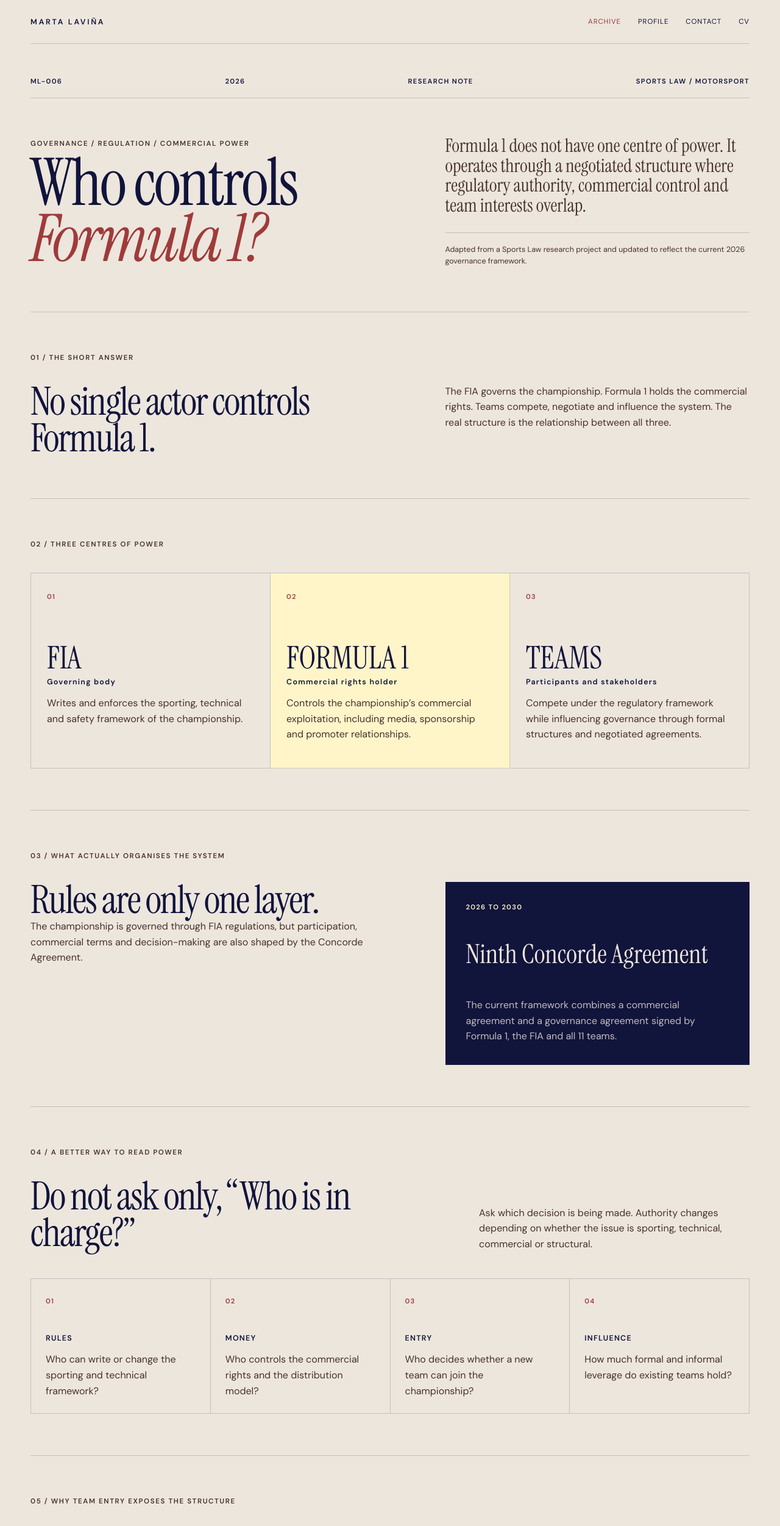
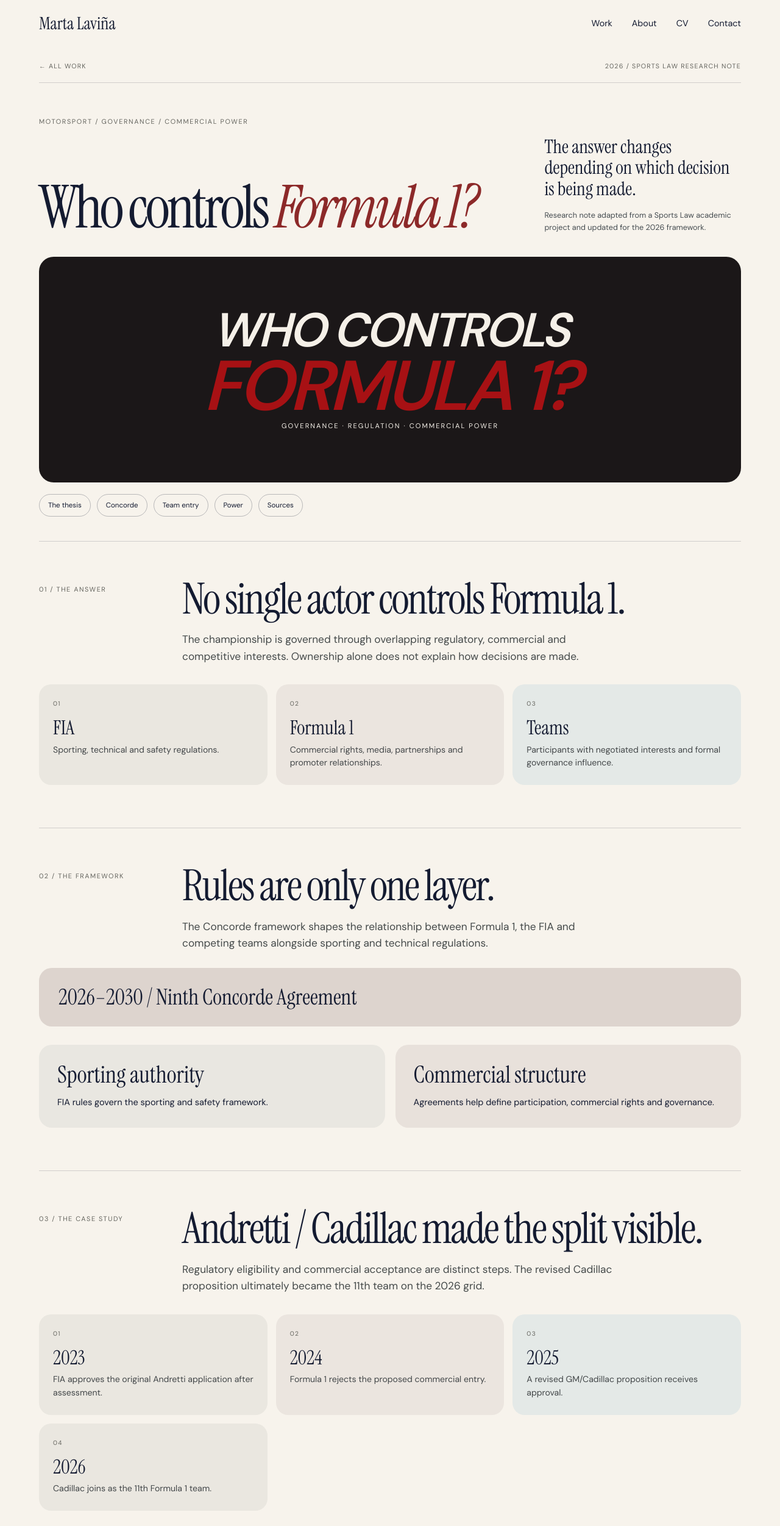
Before and after one commit to martalavina/marta-archive-portfolio, a Next.js app: page /archive/formula-1-governance in a window 1280 px wide. Shown: the top 2502 px of the page at 61% size. Built offline with nearby package versions, Linux system fonts and the light colour scheme.

Commit message:
Redesign formula-1-governance as concise visual project story

```diff
--- a/app/archive/formula-1-governance/page.js
+++ b/app/archive/formula-1-governance/page.js
@@ -1,174 +1,16 @@
-import './formula-1-governance.css';
-
-const actors = [
-  ['FIA', 'Governing body', 'Writes and enforces the sporting, technical and safety framework of the championship.'],
-  ['FORMULA 1', 'Commercial rights holder', 'Controls the championship’s commercial exploitation, including media, sponsorship and promoter relationships.'],
-  ['TEAMS', 'Participants and stakeholders', 'Compete under the regulatory framework while influencing governance through formal structures and negotiated agreements.'],
-];
-
-const powerQuestions = [
-  ['RULES', 'Who can write or change the sporting and technical framework?'],
-  ['MONEY', 'Who controls the commercial rights and the distribution model?'],
-  ['ENTRY', 'Who decides whether a new team can join the championship?'],
-  ['INFLUENCE', 'How much formal and informal leverage do existing teams hold?'],
-];
-
-function Arrow() {
-  return <span className="ui-arrow ui-arrow-right" aria-hidden="true" />;
-}
-
-function MobileMenu() {
-  return (
-    <details className="mobile-nav">
-      <summary>MENU</summary>
-      <div className="mobile-menu-panel">
-        <div className="mobile-menu-top"><span>MARTA LAVIÑA</span><span className="mobile-menu-close">×</span></div>
-        <div className="mobile-menu-links">
-          <a href="/archive"><span>ARCHIVE</span><small>01</small></a>
-          <a href="/profile"><span>PROFILE</span><small>02</small></a>
-          <a href="/contact"><span>CONTACT</span><small>03</small></a>
-          <span className="mobile-menu-disabled"><span>CV</span><small>04</small></span>
-        </div>
-        <div className="mobile-menu-foot"><span>SPORTS / BRANDS / PEOPLE / EXPERIENCES</span></div>
-      </div>
-    </details>
-  );
-}
-
-export const metadata = {
-  title: 'Who Controls Formula 1? | Marta Laviña',
-  description: 'A short research note on Formula 1 governance, regulation, commercial rights and stakeholder power.',
+import ProjectStory from '../../ProjectStory';
+export const metadata={title:'Who Controls Formula 1? | Marta Laviña',description:'A concise research note about Formula 1 governance, commercial rights and influence.'};
+const story={
+ meta:'2026 / SPORTS LAW RESEARCH NOTE',eyebrow:'MOTORSPORT / GOVERNANCE / COMMERCIAL POWER',
+ title:'Who controls',titleAccent:'Formula 1?',lead:'The answer changes depending on which decision is being made.',
+ role:'Research note adapted from a Sports Law academic project and updated for the 2026 framework.',
+ accent:'#ddd4ce',highlight:'#8c2929',
+ sections:[
+ {label:'The answer',short:'The thesis',title:'No single actor controls Formula 1.',copy:'The championship is governed through overlapping regulatory, commercial and competitive interests. Ownership alone does not explain how decisions are made.',cards:[{title:'FIA',copy:'Sporting, technical and safety regulations.'},{title:'Formula 1',copy:'Commercial rights, media, partnerships and promoter relationships.'},{title:'Teams',copy:'Participants with negotiated interests and formal governance influence.'}]},
+ {label:'The framework',short:'Concorde',title:'Rules are only one layer.',copy:'The Concorde framework shapes the relationship between Formula 1, the FIA and competing teams alongside sporting and technical regulations.',statement:'2026–2030 / Ninth Concorde Agreement',panels:[{title:'Sporting authority',copy:'FIA rules govern the sporting and safety framework.'},{title:'Commercial structure',copy:'Agreements help define participation, commercial rights and governance.'}]},
+ {label:'The case study',short:'Team entry',title:'Andretti / Cadillac made the split visible.',copy:'Regulatory eligibility and commercial acceptance are distinct steps. The revised Cadillac proposition ultimately became the 11th team on the 2026 grid.',cards:[{title:'2023',copy:'FIA approves the original Andretti application after assessment.'},{title:'2024',copy:'Formula 1 rejects the proposed commercial entry.'},{title:'2025',copy:'A revised GM/Cadillac proposition receives approval.'},{title:'2026',copy:'Cadillac joins as the 11th Formula 1 team.'}]},
+ {label:'What it reveals',short:'Power',title:'Ask what kind of decision is being made.',copy:'Who writes rules? Who manages commercial value? Who approves entry? Who negotiates the terms? Those are different power questions.',pills:['Rules','Money','Entry','Influence']},
+ {label:'Sources & context',short:'Sources',title:'A research note, not a claim to insider access.',copy:'This page condenses an academic Sports Law project; the 2026 governance details are based on public official Formula 1 and FIA information.',panels:[{title:'Framework',copy:'Formula 1 official communications on the 2026–2030 Concorde Agreement.'},{title:'Team entry',copy:'FIA and Formula 1 public accounts of Andretti, Cadillac and the 11th team.'}]}
+ ],closing:'Formula 1 is governed by a managed balance of authority.'
 };
-
-export default function FormulaOneGovernancePage() {
-  return (
-    <main className="f1-note">
-      <header className="site-header shell">
-        <a className="wordmark" href="/">MARTA LAVIÑA</a>
-        <nav className="desktop-nav" aria-label="Primary navigation">
-          <a className="nav-active" href="/archive">ARCHIVE</a>
-          <a href="/profile">PROFILE</a>
-          <a href="/contact">CONTACT</a>
-          <span className="nav-disabled">CV</span>
-        </nav>
-        <MobileMenu />
-      </header>
-
-      <section className="f1-hero shell reveal">
-        <div className="f1-meta">
-          <span>ML-006</span>
-          <span>2026</span>
-          <span>RESEARCH NOTE</span>
-          <span>SPORTS LAW / MOTORSPORT</span>
-        </div>
-        <div className="f1-hero-grid">
-          <div>
-            <p className="f1-kicker">GOVERNANCE / REGULATION / COMMERCIAL POWER</p>
-            <h1>Who controls<br /><em>Formula 1?</em></h1>
-          </div>
-          <div className="f1-intro">
-            <p>Formula 1 does not have one centre of power. It operates through a negotiated structure where regulatory authority, commercial control and team interests overlap.</p>
-            <p className="f1-source-note">Adapted from a Sports Law research project and updated to reflect the current 2026 governance framework.</p>
-          </div>
-        </div>
-      </section>
-
-      <section className="f1-thesis shell section-rule">
-        <p className="f1-section-label">01 / THE SHORT ANSWER</p>
-        <div className="f1-thesis-grid">
-          <h2>No single actor controls Formula 1.</h2>
-          <p>The FIA governs the championship. Formula 1 holds the commercial rights. Teams compete, negotiate and influence the system. The real structure is the relationship between all three.</p>
-        </div>
-      </section>
-
-      <section className="f1-actors shell section-rule">
-        <p className="f1-section-label">02 / THREE CENTRES OF POWER</p>
-        <div className="f1-actor-grid">
-          {actors.map(([name, role, copy], index) => (
-            <article key={name}>
-              <span>0{index + 1}</span>
-              <h2>{name}</h2>
-              <h3>{role}</h3>
-              <p>{copy}</p>
-            </article>
-          ))}
-        </div>
-      </section>
-
-      <section className="f1-framework shell section-rule">
-        <p className="f1-section-label">03 / WHAT ACTUALLY ORGANISES THE SYSTEM</p>
-        <div className="f1-framework-grid">
-          <div>
-            <h2>Rules are only one layer.</h2>
-            <p>The championship is governed through FIA regulations, but participation, commercial terms and decision-making are also shaped by the Concorde Agreement.</p>
-          </div>
-          <div className="f1-framework-box">
-            <span>2026 TO 2030</span>
-            <strong>Ninth Concorde Agreement</strong>
-            <p>The current framework combines a commercial agreement and a governance agreement signed by Formula 1, the FIA and all 11 teams.</p>
-          </div>
-        </div>
-      </section>
-
-      <section className="f1-questions shell section-rule">
-        <p className="f1-section-label">04 / A BETTER WAY TO READ POWER</p>
-        <div className="f1-question-heading">
-          <h2>Do not ask only, “Who is in charge?”</h2>
-          <p>Ask which decision is being made. Authority changes depending on whether the issue is sporting, technical, commercial or structural.</p>
-        </div>
-        <div className="f1-question-grid">
-          {powerQuestions.map(([title, copy], index) => (
-            <article key={title}>
-              <span>0{index + 1}</span>
-              <h3>{title}</h3>
-              <p>{copy}</p>
-            </article>
-          ))}
-        </div>
-      </section>
-
-      <section className="f1-case shell section-rule">
-        <p className="f1-section-label">05 / WHY TEAM ENTRY EXPOSES THE STRUCTURE</p>
-        <div className="f1-case-grid">
-          <div>
-            <h2>The Andretti and Cadillac process made the split visible.</h2>
-            <p>The original research used Andretti as a case study because the FIA approved the application on sporting, technical and operational grounds while Formula 1 rejected the proposed entry after its commercial assessment.</p>
-          </div>
-          <div className="f1-timeline">
-            <div><span>2023</span><p>FIA approves Andretti’s application after its formal assessment.</p></div>
-            <div><span>2024</span><p>Formula 1 rejects the entry on commercial grounds.</p></div>
-            <div><span>2025</span><p>Following a revised GM and Cadillac proposition, Formula 1 and the FIA approve the new team.</p></div>
-            <div><span>2026</span><p>Cadillac joins the grid as Formula 1’s 11th team.</p></div>
-          </div>
-        </div>
-        <div className="f1-case-note">The lesson is not that one side “won”. The process shows that regulatory eligibility and commercial acceptance are separate forms of power.</div>
-      </section>
-
-      <section className="f1-tension shell section-rule">
-        <p className="f1-section-label">06 / THE CORE TENSION</p>
-        <div className="f1-tension-grid">
-          <div><span>SPORTING INTEGRITY</span><p>Rules, safety, technical standards, fairness and the legitimacy of the championship.</p></div>
-          <div><span>COMMERCIAL GROWTH</span><p>Media value, sponsorship, promoters, market expansion and the economic strength of the series.</p></div>
-          <div><span>TEAM INTERESTS</span><p>Revenue, competitiveness, cost control, regulatory influence and protection of franchise value.</p></div>
-        </div>
-      </section>
-
-      <section className="f1-close shell section-rule">
-        <div>
-          <p className="f1-section-label">CLOSING NOTE</p>
-          <h2>Formula 1 is governed less by one owner than by a managed balance of authority.</h2>
-        </div>
-        <div className="f1-close-copy">
-          <p>That balance is what makes the championship commercially powerful, legally complex and strategically interesting.</p>
-          <a className="text-link" href="/archive">BACK TO ARCHIVE <Arrow /></a>
-        </div>
-      </section>
-
-      <footer className="footer shell section-rule">
-        <div><strong>MARTA LAVIÑA</strong><p>Sports, brands & experiences.</p></div>
-        <div className="footer-links"><a href="mailto:mlavinaperez@gmail.com">Email</a><a href="https://www.linkedin.com/in/martalavinaperez" target="_blank" rel="noreferrer">LinkedIn</a></div>
-        <div className="legal"><p>© Marta Laviña 2026</p><p><span>Legal</span> · <span>Privacy</span></p></div>
-      </footer>
-    </main>
-  );
-}
+export default function Page(){return <ProjectStory story={story}/>;}
```
